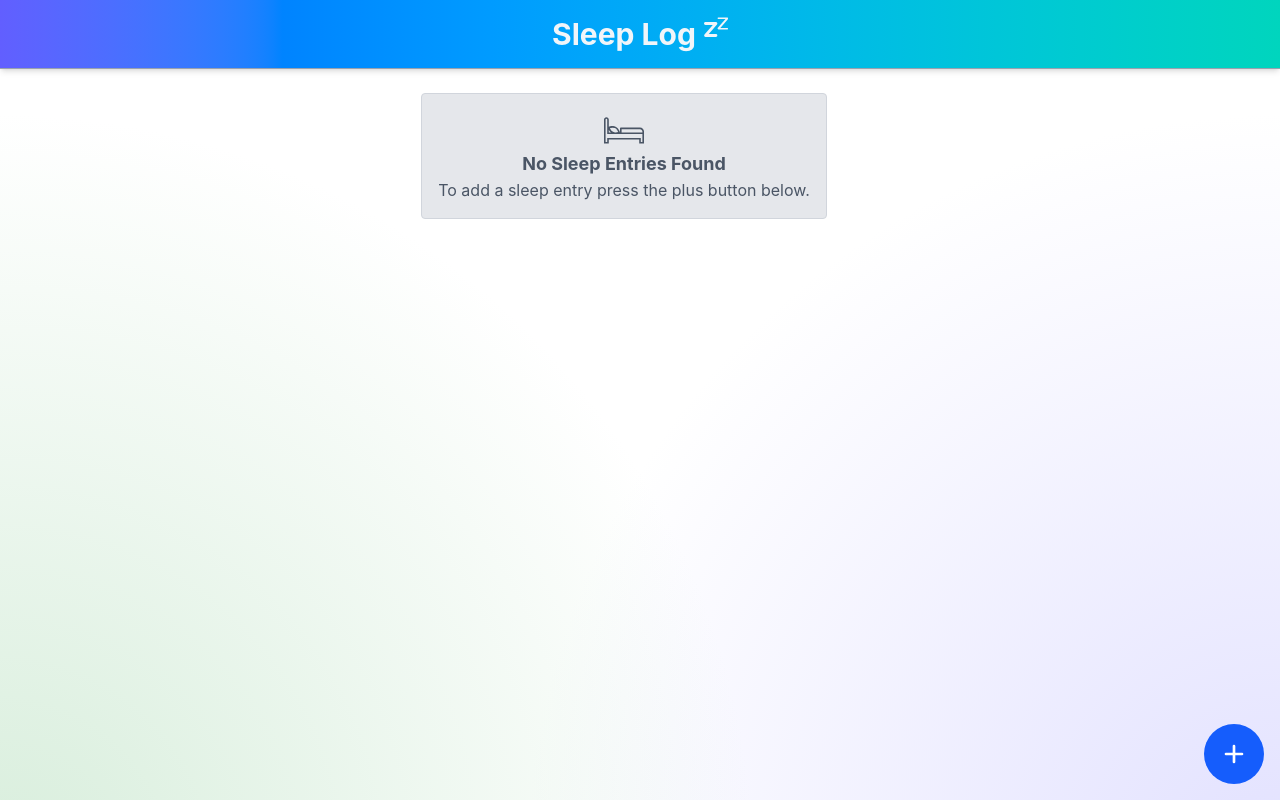
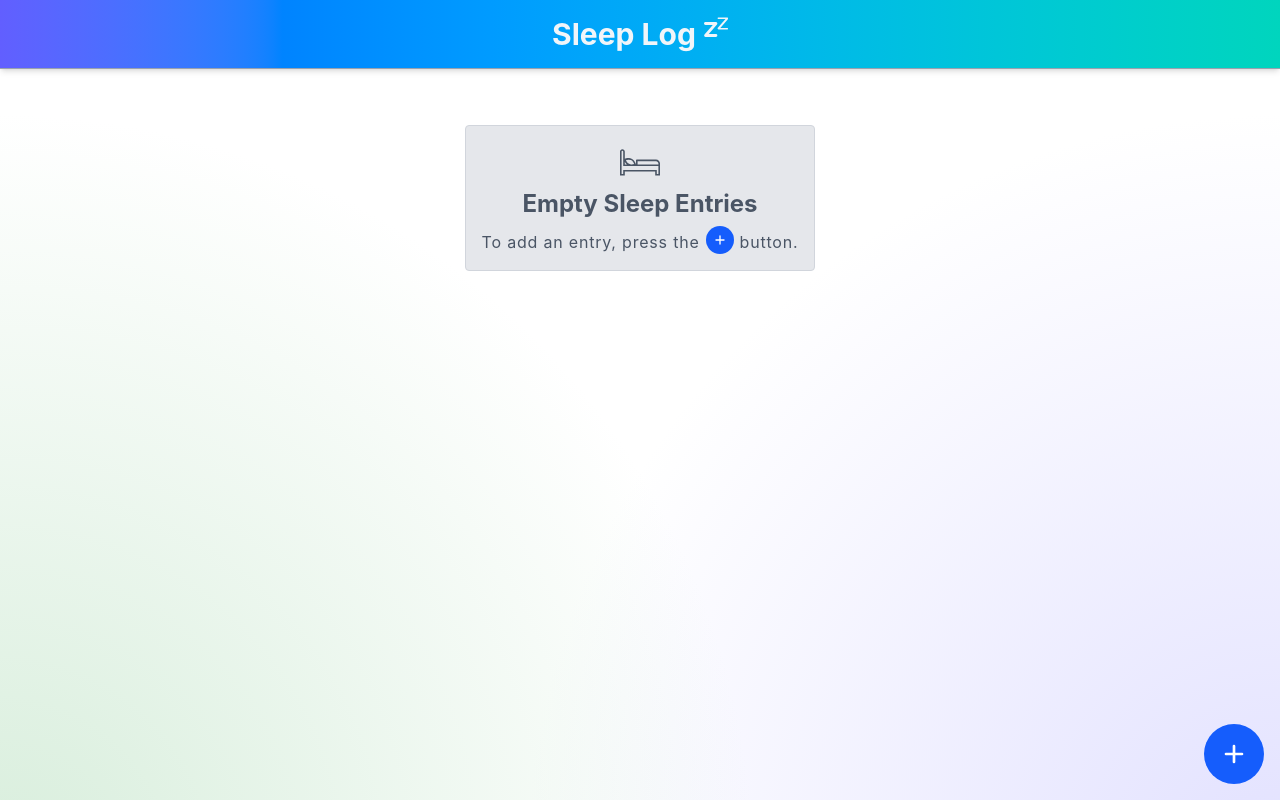
Before and after one commit to mattcarlotta/sleep-log, a React (Vite) app: page / in a window 1280 px wide. Built offline with nearby package versions, Linux system fonts and the light colour scheme.

Commit message:
chore: update empty sleep entries text

```diff
--- a/src/SleepEntries.tsx
+++ b/src/SleepEntries.tsx
@@ -15,6 +15,7 @@ import SleepEfficiencyIcon from './SleepEfficiencyIcon';
 import EditIcon from './EditIcon';
 import DeleteIcon from './DeleteIcon';
 import TimeAwakeIcon from './TimeAwakeIcon';
+import AddIcon from './AddIcon';
 
 export type SleepEntriesProps = {
     entries: Array<SleepEntry>;
@@ -25,14 +26,23 @@ export type SleepEntriesProps = {
 export default function SleepEntries({ entries, onDeleteEntry, onSetEditForm }: SleepEntriesProps) {
     if (!entries.length) {
         return (
-            <div className="p-4 rounded bg-gray-200 text-gray-600 border border-gray-300">
+            <div className="flex flex-col space-y-1.5 p-4 rounded bg-gray-200 text-gray-600 border border-gray-300 mt-8 mx-2">
                 <div className="flex justify-center items-center">
                     <EmptyEntriesIcon className="h-10 w-10 fill-gray-600" />
                 </div>
                 <header id="sleep-entries">
-                    <h2 className="text-lg text-center font-bold">No Sleep Entries Found</h2>
+                    <h2 className="text-xl text-center font-bold md:text-2xl">Empty Sleep Entries</h2>
                 </header>
-                <p>To add a sleep entry press the plus button below.</p>
+                <p className="text-sm tracking-wider sm:text-base">
+                    To add an entry, press the
+                    <button
+                        type="button"
+                        className="rounded-full p-1.5 mx-1.5 transition-all cursor-pointer bg-blue-600 hover:bg-blue-700 hover:shadow-2xl"
+                    >
+                        <AddIcon className="h-4 w-4" />
+                    </button>
+                    button.
+                </p>
             </div>
         );
     }
--- a/src/SleepForm.tsx
+++ b/src/SleepForm.tsx
@@ -98,7 +98,7 @@ export default function SleepLog({ onFormCancel, onSetSleepEntries, isEditing, .
                             <button
                                 type="button"
                                 title="Cancel"
-                                className="cursor-pointer rounded p-3 transition-all hover:bg-black/30 hover:text-red-500"
+                                className="cursor-pointer rounded p-3 transition-all hover:bg-black/30 hover:text-black/50"
                                 onClick={onFormCancel}
                             >
                                 <CancelIcon className="h-6 w-6" />
@@ -236,7 +236,7 @@ export default function SleepLog({ onFormCancel, onSetSleepEntries, isEditing, .
                                         className="w-full flex justify-center items-center cursor-pointer rounded bg-blue-600 p-2.5 text-white text-lg font-semibold hover:bg-blue-700"
                                     >
                                         <SaveIcon className="h-6 w-6" />
-                                        &nbsp;Save Entry
+                                        &nbsp;{isEditing ? "Update" : "Save"} Entry
                                     </button>
                                 </div>
                             </form>
```
